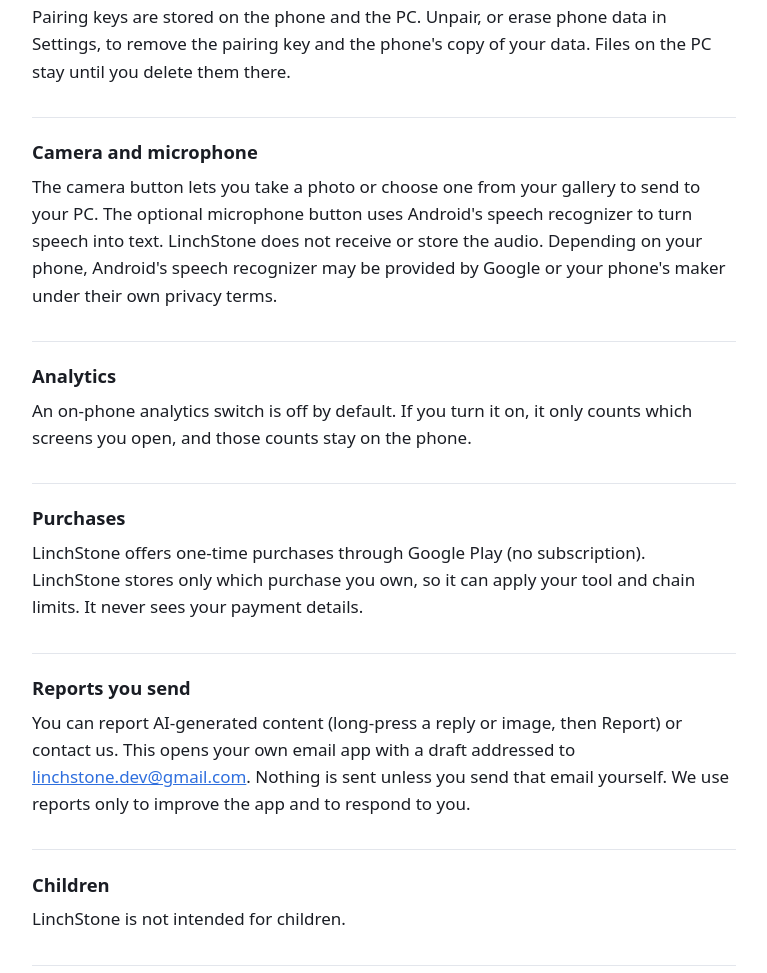
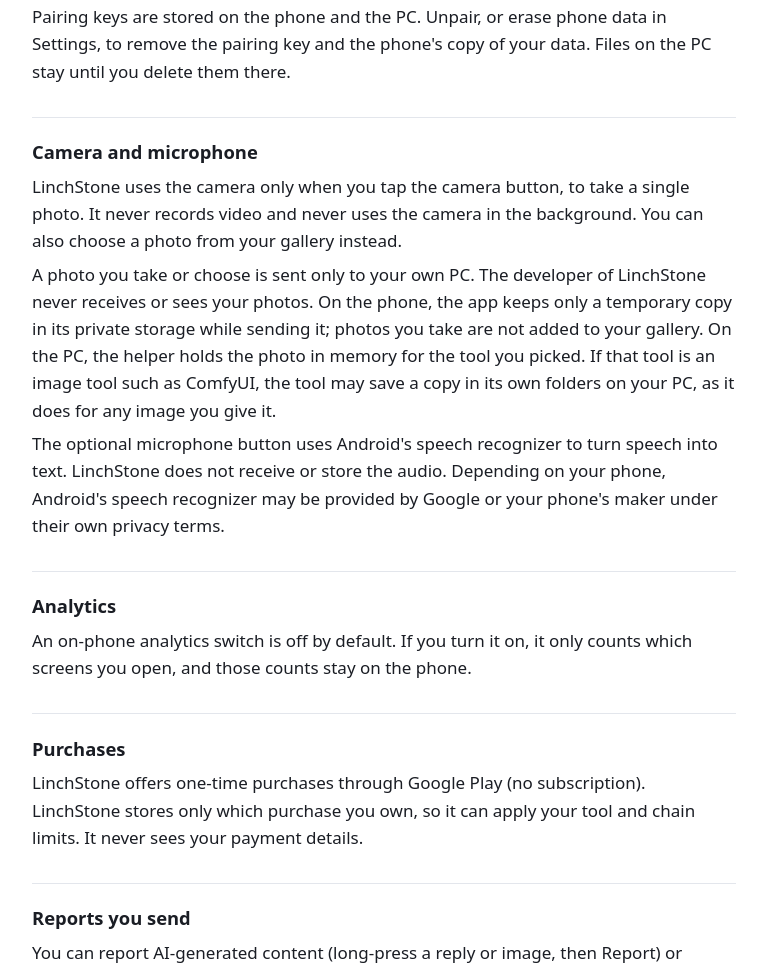
Before and after one commit to linchstonedev-blip/LinchStone_Privacy, a plain HTML site: page index.html in a window 1280 px wide. Shown: the part 842-1815 px from the top of the page, without its empty margins (256-1023 px from the left). Drawn offline with Linux system fonts and the light colour scheme.

Commit message:
Add files via upload

```diff
--- a/index.html
+++ b/index.html
@@ -39,7 +39,9 @@
 <p>Pairing keys are stored on the phone and the PC. Unpair, or erase phone data in Settings, to remove the pairing key and the phone's copy of your data. Files on the PC stay until you delete them there.</p>
 
 <h2>Camera and microphone</h2>
-<p>The camera button lets you take a photo or choose one from your gallery to send to your PC. The optional microphone button uses Android's speech recognizer to turn speech into text. LinchStone does not receive or store the audio. Depending on your phone, Android's speech recognizer may be provided by Google or your phone's maker under their own privacy terms.</p>
+<p>LinchStone uses the camera only when you tap the camera button, to take a single photo. It never records video and never uses the camera in the background. You can also choose a photo from your gallery instead.</p>
+<p>A photo you take or choose is sent only to your own PC. The developer of LinchStone never receives or sees your photos. On the phone, the app keeps only a temporary copy in its private storage while sending it; photos you take are not added to your gallery. On the PC, the helper holds the photo in memory for the tool you picked. If that tool is an image tool such as ComfyUI, the tool may save a copy in its own folders on your PC, as it does for any image you give it.</p>
+<p>The optional microphone button uses Android's speech recognizer to turn speech into text. LinchStone does not receive or store the audio. Depending on your phone, Android's speech recognizer may be provided by Google or your phone's maker under their own privacy terms.</p>
 
 <h2>Analytics</h2>
 <p>An on-phone analytics switch is off by default. If you turn it on, it only counts which screens you open, and those counts stay on the phone.</p>
```
